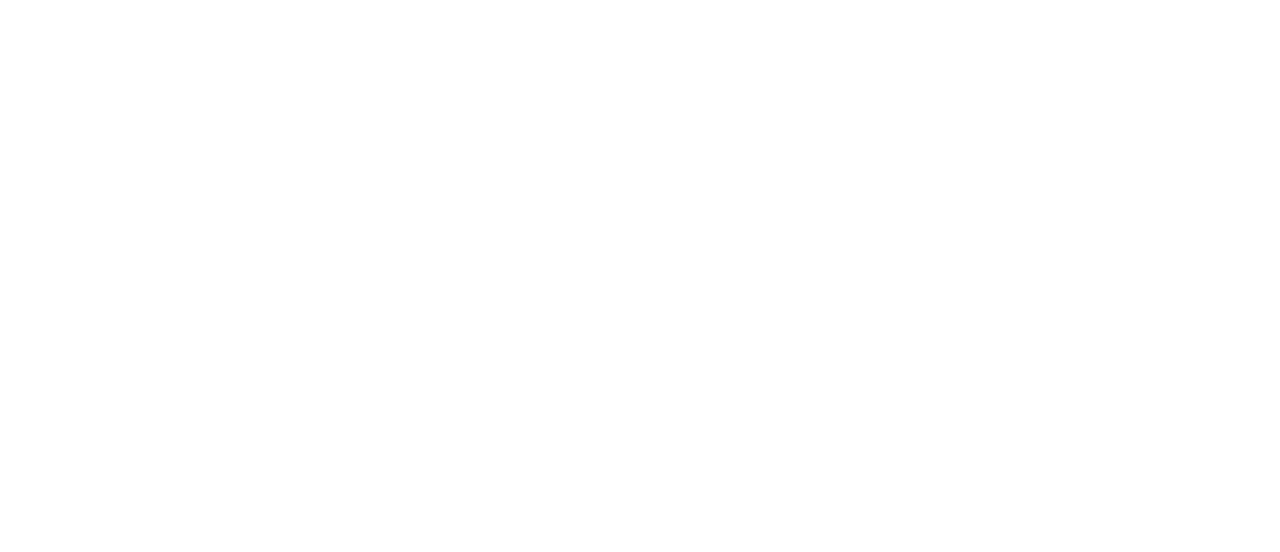
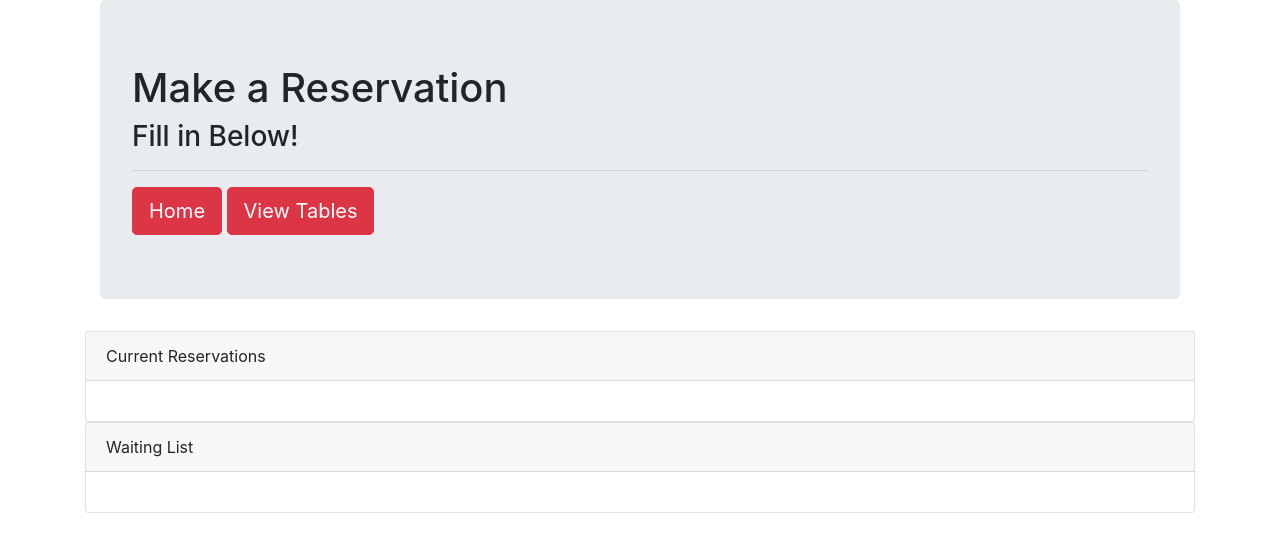
Before and after one commit to monicarangel95/Hot-Restaurant-App, a plain HTML site: page waiting.html in a window 1280 px wide. Drawn offline with nearby package versions, Linux system fonts and the light colour scheme.

Commit message:
updated layout

```diff
--- a/waiting.html
+++ b/waiting.html
@@ -0,0 +1,54 @@
+
+<!DOCTYPE html>
+<html lang="en">
+<head>
+    <meta charset="UTF-8">
+    <meta name="viewport" content="width=device-width, initial-scale=1.0">
+    <title>Document</title>
+    <link rel="stylesheet" href="https://stackpath.bootstrapcdn.com/bootstrap/4.3.1/css/bootstrap.min.css" integrity="sha384-ggOyR0iXCbMQv3Xipma34MD+dH/1fQ784/j6cY/iJTQUOhcWr7x9JvoRxT2MZw1T" crossorigin="anonymous">
+    <link rel="stylesheet" href="assets/css/style.css">
+    <script src="https://code.jquery.com/jquery-3.5.1.js" integrity="sha256-QWo7LDvxbWT2tbbQ97B53yJnYU3WhH/C8ycbRAkjPDc=" crossorigin="anonymous"></script>
+</head>
+<body>
+    <div class="wrapper container">
+        <section class="container">
+            <div class="jumbotron">
+            <h1>Make a Reservation</h1>
+            <h3>Fill in Below!</h3>
+            <hr>
+            <a href="index.html"><button class="btn btn-danger btn-lg"><span class="fa fa-eye"></span>Home</button></a>
+            <a href="waiting.html"><button class="btn btn-danger btn-lg"><span class="fa fa-eye">View Tables</span></button></a>
+
+        </section>
+
+        <section id="currentReservations">
+            <div class="row">
+                <div class="col-12">
+                    <div class="card">
+                        <div class="card-header">Current Reservations</div>
+                        <div class="card-body">
+
+                        </div>
+                    </div>
+                </div>
+            </div>
+        </section>
+
+        <section id="waitingList">
+            <div class="row">
+                <div class="col-12">
+                    <div class="card">
+                        <div class="card-header">Waiting List</div>
+                        <div class="card-body">
+
+                        </div>
+                    </div>
+                </div>
+            </div>
+        </section>
+
+    </div>
+
+<script src="assets/js/script.js"></script>
+</body>
+</html>
```
Also changed, not shown: reserve.html (+12 -2 lines).
